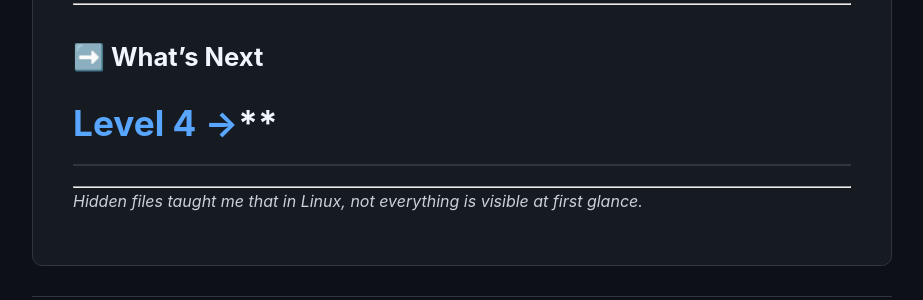
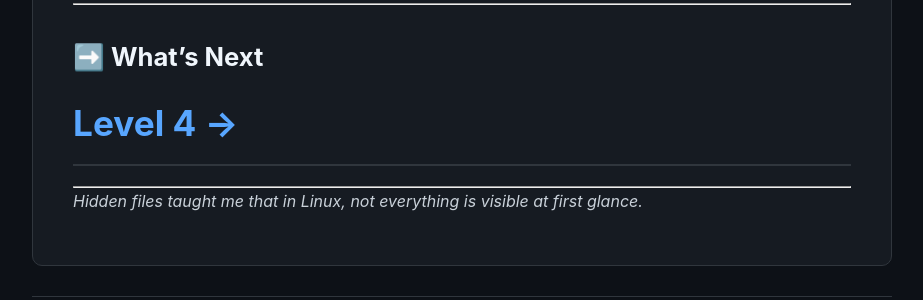
Before and after one commit to ihtishamaliamir/ihtishamaliamir.github.io, a Jekyll site: the page built from overthewire/bandit/levels/level-3.md, in a window 1280 px wide and 900 px high, scrolled down 2826 px. Shown: the part 453-753 px from the top of the window, without its empty margins (178-1101 px from the left). Built offline with Jekyll 4.4.1, drawn with Linux system fonts in a browser that asks for light colours.

```diff
--- a/overthewire/bandit/levels/level-3.md
+++ b/overthewire/bandit/levels/level-3.md
@@ -127,7 +127,7 @@ xzTXq1rDJQVVAzdv5cHq1TQytTWufAMq
 
 ## ➡️ What's Next
 
-# [Level 4 →](/overthewire/bandit/levels/level-4/)**
+# [Level 4 →](/overthewire/bandit/levels/level-4/)
 
 ---
 
```
